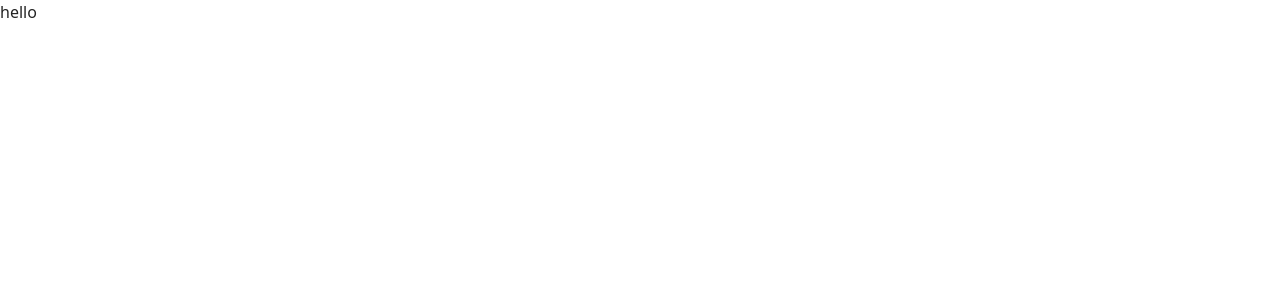
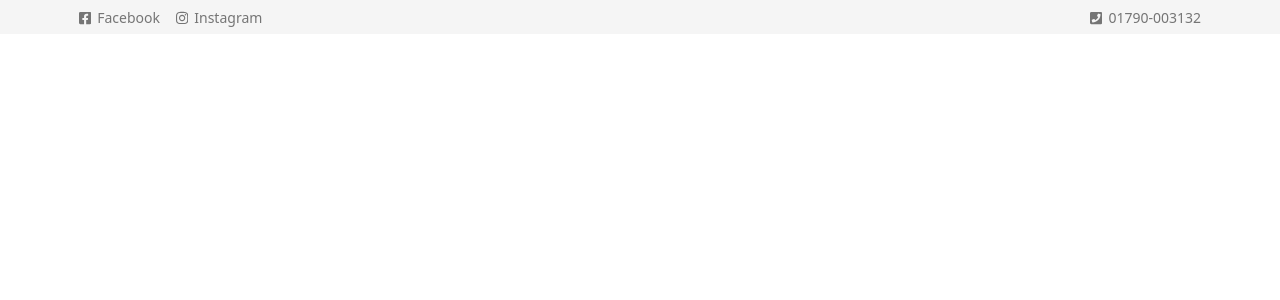
Before and after one commit to bdnaeem3/react-clothing-shop-ts, a React (Vite) app: page / in a window 1280 px wide. Shown: the top 300 px of the page. Built offline with nearby package versions, Linux system fonts and the light colour scheme.

Commit message:
Homepage - TopBar Section added

```diff
--- a/src/App.jsx
+++ b/src/App.jsx
@@ -1,11 +1,14 @@
 import { BrowserRouter, Routes, Route } from "react-router";
+
+// Pages
+import Homepage from "./pages";
 import Components from "./pages/components";
 
 function App() {
   return (
     <BrowserRouter>
       <Routes>
-        <Route index element={"hello"} />
+        <Route index element={<Homepage />} />
         <Route path="components" element={<Components />} />
       </Routes>
     </BrowserRouter>
--- /dev/null
+++ b/src/pages/index.jsx
@@ -0,0 +1,11 @@
+import TopBar from "../sections/home/TopBar"
+
+const Homepage = () => {
+    return (
+        <>
+            <TopBar />
+        </>
+    )
+}
+
+export default Homepage
--- /dev/null
+++ b/src/sections/home/TopBar.jsx
@@ -0,0 +1,43 @@
+
+// theme
+import { Button, Container } from '../../components'
+import Icon from "../../icons"
+
+const TopBar = props => {
+    const { className = "", ...rest } = props
+
+    return (
+        <section id="top-bar" className={`bg-[#f5f5f5] py-[5px] ${className}`} {...rest}>
+            <Container>
+                <div className='flex justify-between items-center'>
+                    <ul className='flex'>
+                        <li>
+                            <Button variant='info'>
+                                <Icon name="facebook" className="w-[0.875em] inline-block text-inherit h-[1em] align-[-0.125em] mr-[6px]" />
+                                Facebook
+                            </Button>
+                        </li>
+
+                        <li className="ml-[1rem]">
+                            <Button variant='info'>
+                                <Icon name="instagram" className="w-[0.875em] inline-block text-inherit h-[1em] align-[-0.125em] mr-[6px]" />
+                                Instagram
+                            </Button>
+                        </li>
+                    </ul>
+
+                    <ul className='flex'>
+                        <li>
+                            <Button variant='info'>
+                                <Icon name="phone" className="w-[0.875em] inline-block text-inherit h-[1em] align-[-0.125em] mr-[6px]" />
+                                01790-003132
+                            </Button>
+                        </li>
+                    </ul>
+                </div>
+            </Container>
+        </section>
+    )
+}
+
+export default TopBar
```
Also changed, not shown: src/pages/index.js (deleted).
